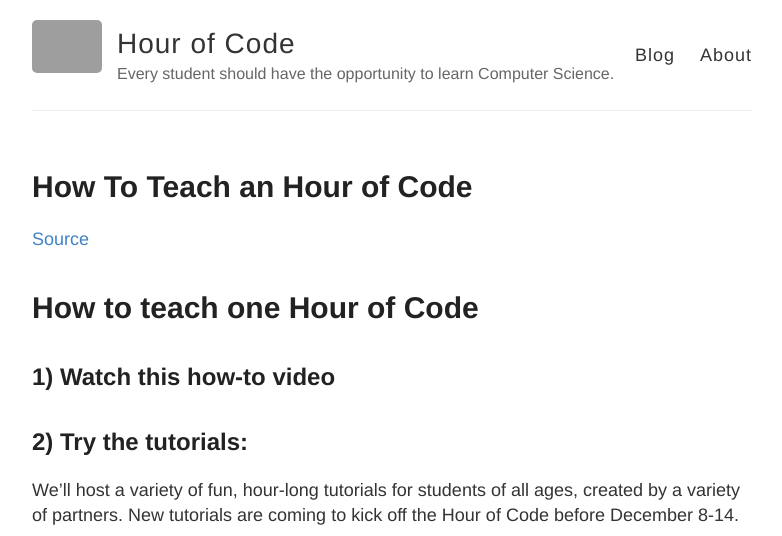
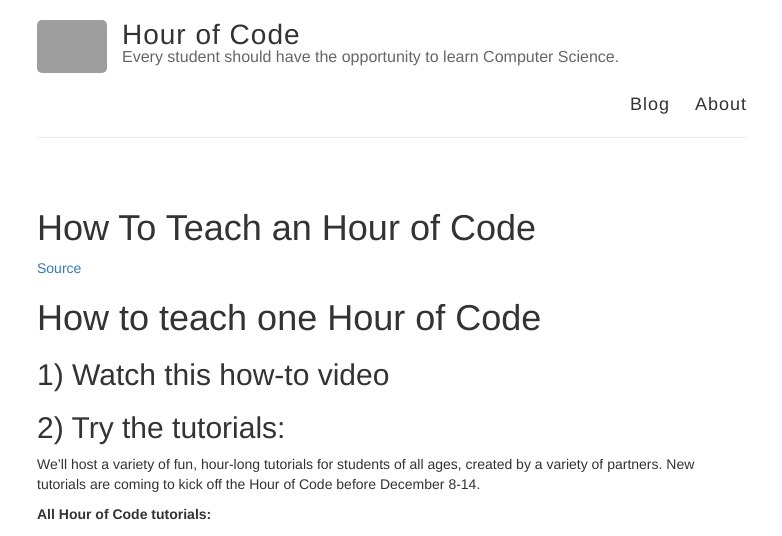
Before and after one commit to roachhd/kids-code-hour, a Jekyll site: the page built from index.md, in a window 1280 px wide. Shown: the top 536 px of the page, without its empty margins (248-1030 px from the left). Built offline with Jekyll 4.4.1, drawn with Linux system fonts in a browser that asks for light colours; emoji names are drawn with the system emoji font; some web fonts are replaced; a style sheet for code colours, icons or effects is not loaded; grey boxes are pictures that could not be loaded.

Commit message:
Update default.html

```diff
--- a/_layouts/default.html
+++ b/_layouts/default.html
@@ -20,6 +20,11 @@
 
     <link rel="stylesheet" type="text/css" href="{{ site.baseurl }}/style.css" />
     <link rel="alternate" type="application/rss+xml" title="{{ site.name }} - {{ site.description }}" href="{{ site.baseurl }}/feed.xml" />
+
+  <link rel="stylesheet" href="https://maxcdn.bootstrapcdn.com/bootstrap/3.3.0/css/bootstrap.min.css">
+  <link rel="stylesheet" href="http://brick.a.ssl.fastly.net/BPreplay:400,700">
+  <link rel="stylesheet" href="http://katieball.me/twemoji-awesome/twemoji-awesome.css">
+  <link rel="stylesheet" href="http://katieball.me/twemoji-awesome/demo.css">
 
 </head>
 
```
